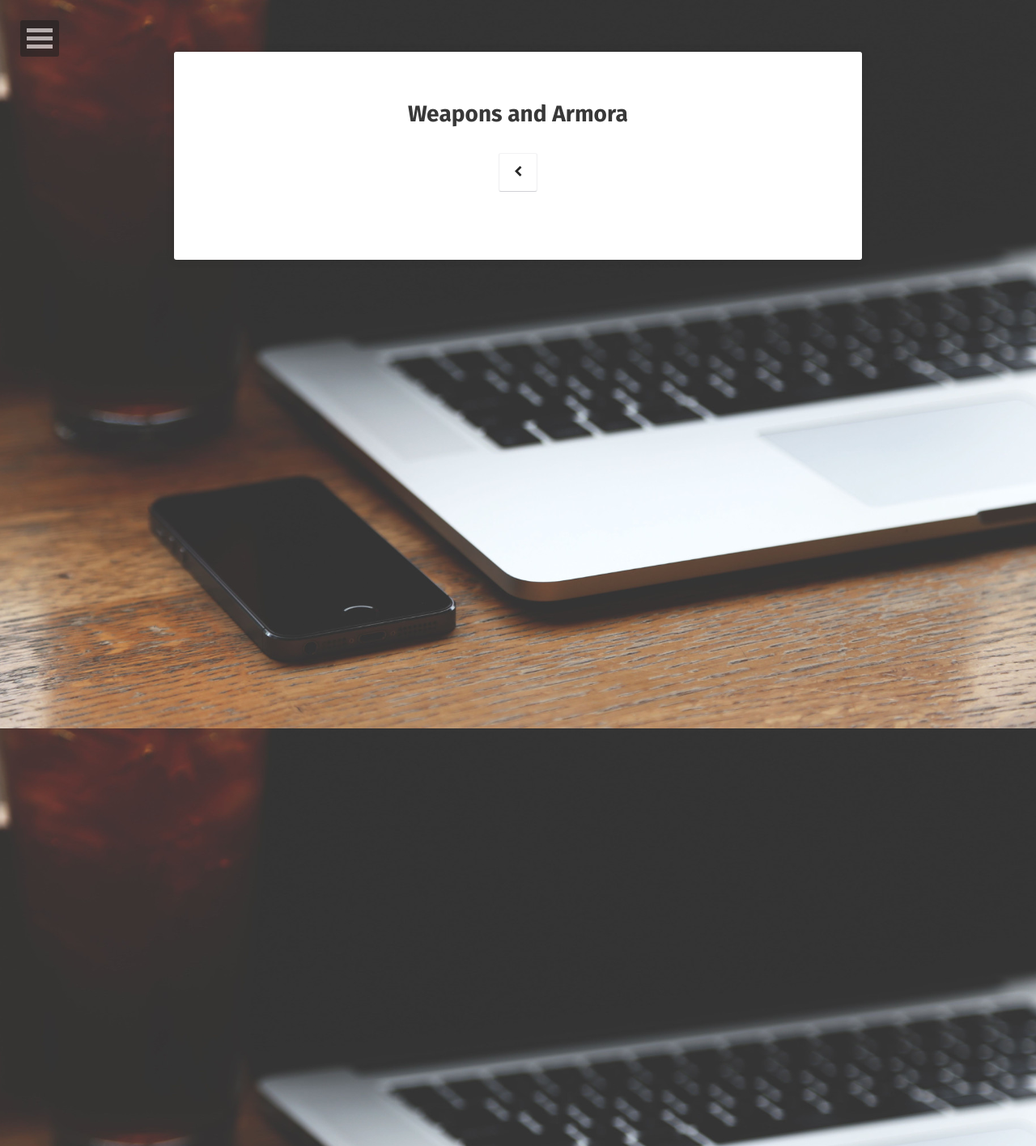
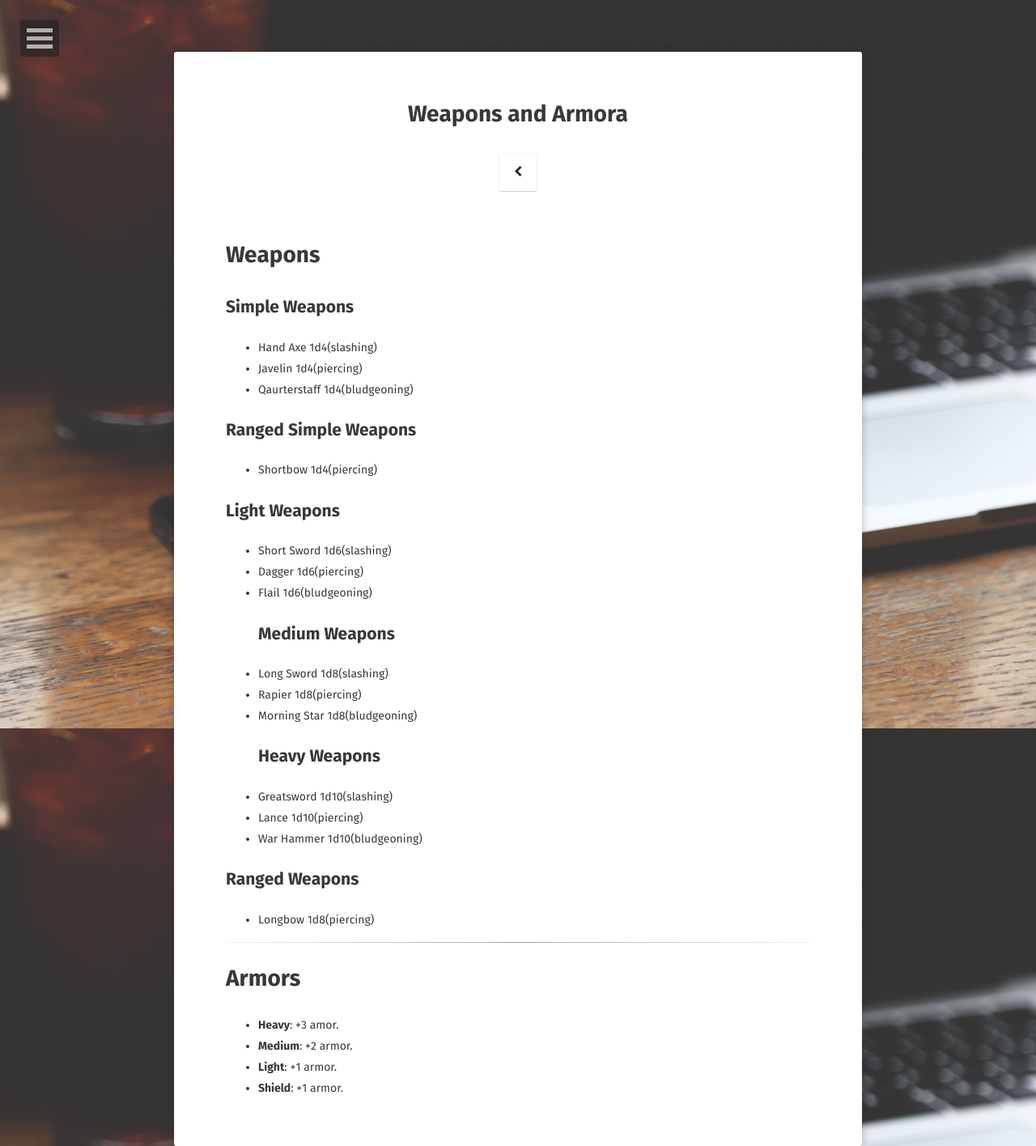
Before and after one commit to andreamin97/andreamin97.github.io, a Jekyll site: the page built from haven-rpg-additional/weapons-and-armors.md, in a window 1280 px wide. Shown: the whole page at 81% size. Built offline with Jekyll 4.4.1, drawn with Linux system fonts in a browser that asks for light colours; some web fonts are replaced.

Commit message:
haven rpg weapons and armors v0.1

```diff
--- a/haven-rpg-additional/weapons-and-armors.md
+++ b/haven-rpg-additional/weapons-and-armors.md
@@ -5,3 +5,38 @@ tags: [haven, rpg, items, weapons, armors]
 date: 2020-01-11
 comments: false
 ---
+
+# Weapons
+
+## Simple Weapons
+- Hand Axe 1d4(slashing)
+- Javelin 1d4(piercing)
+- Qaurterstaff 1d4(bludgeoning)
+
+## Ranged Simple Weapons
+- Shortbow 1d4(piercing)
+
+## Light Weapons
+- Short Sword 1d6(slashing)
+- Dagger 1d6(piercing)
+- Flail 1d6(bludgeoning)
+## Medium Weapons
+- Long Sword 1d8(slashing)
+- Rapier 1d8(piercing)
+- Morning Star 1d8(bludgeoning)
+## Heavy Weapons
+- Greatsword 1d10(slashing)
+- Lance 1d10(piercing)
+- War Hammer 1d10(bludgeoning)
+
+## Ranged Weapons
+- Longbow 1d8(piercing)
+
+---
+
+# Armors
+
+- __Heavy__: +3 amor.
+- __Medium__: +2 armor.
+- __Light__: +1 armor.
+- __Shield__: +1 armor.
```
